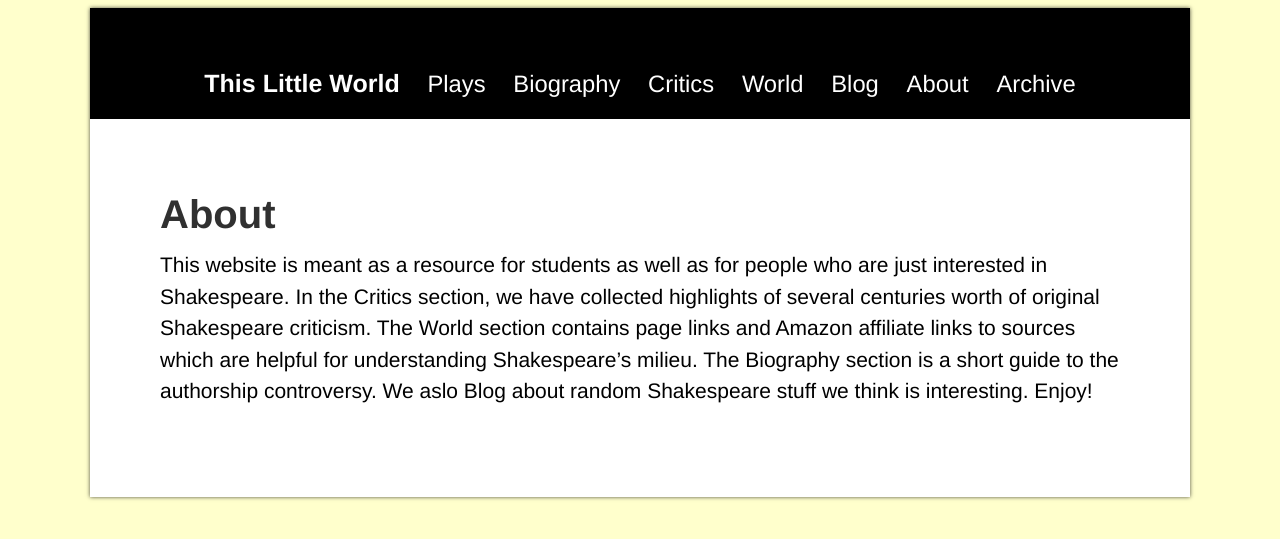
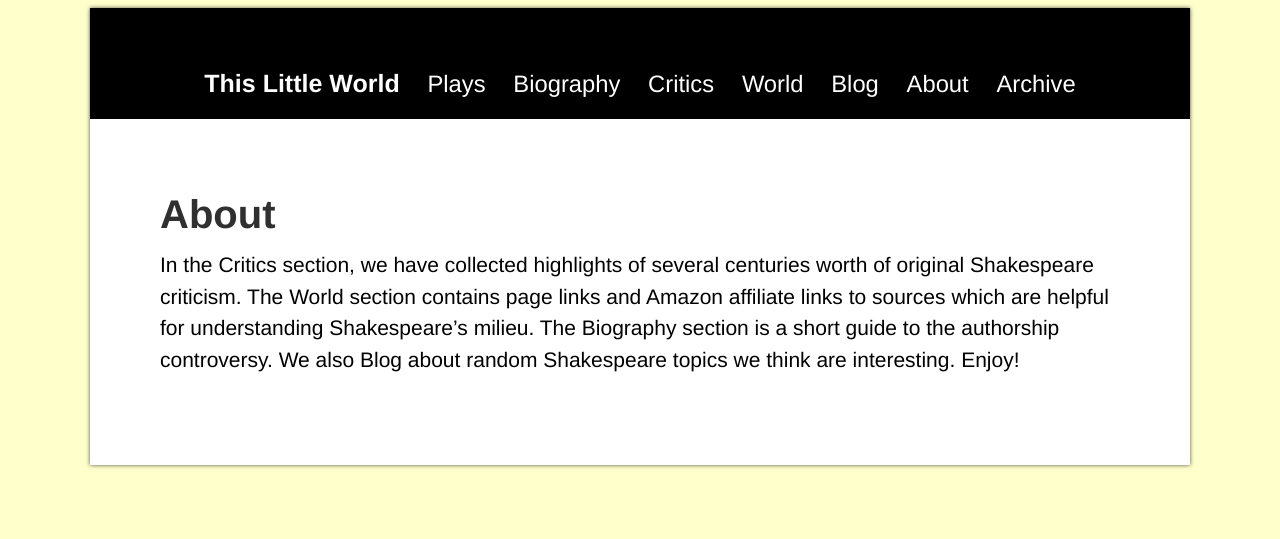
Before and after one commit to ThisLittleWorld/ThisLittleWorld.github.io, a Jekyll site: the page built from about.md, in a window 1280 px wide. Shown: the top 539 px of the page. Built offline with Jekyll 4.4.1, drawn with Linux system fonts in a browser that asks for light colours; Markdown is read by kramdown in place of the engine named in the settings.

Commit message:
Update about.md

```diff
--- a/about.md
+++ b/about.md
@@ -3,4 +3,4 @@ layout: page
 title: About
 ---
 
-This website is meant as a resource for students as well as for people who are just interested in Shakespeare. In the Critics section, we have collected highlights of several centuries worth of original Shakespeare criticism. The World section contains page links and Amazon affiliate links to sources which are helpful for understanding Shakespeare's milieu. The Biography section is a short guide to the authorship controversy. We aslo Blog about random Shakespeare stuff we think is interesting. Enjoy!
+ In the Critics section, we have collected highlights of several centuries worth of original Shakespeare criticism. The World section contains page links and Amazon affiliate links to sources which are helpful for understanding Shakespeare's milieu. The Biography section is a short guide to the authorship controversy. We also Blog about random Shakespeare topics we think are interesting. Enjoy!
```
